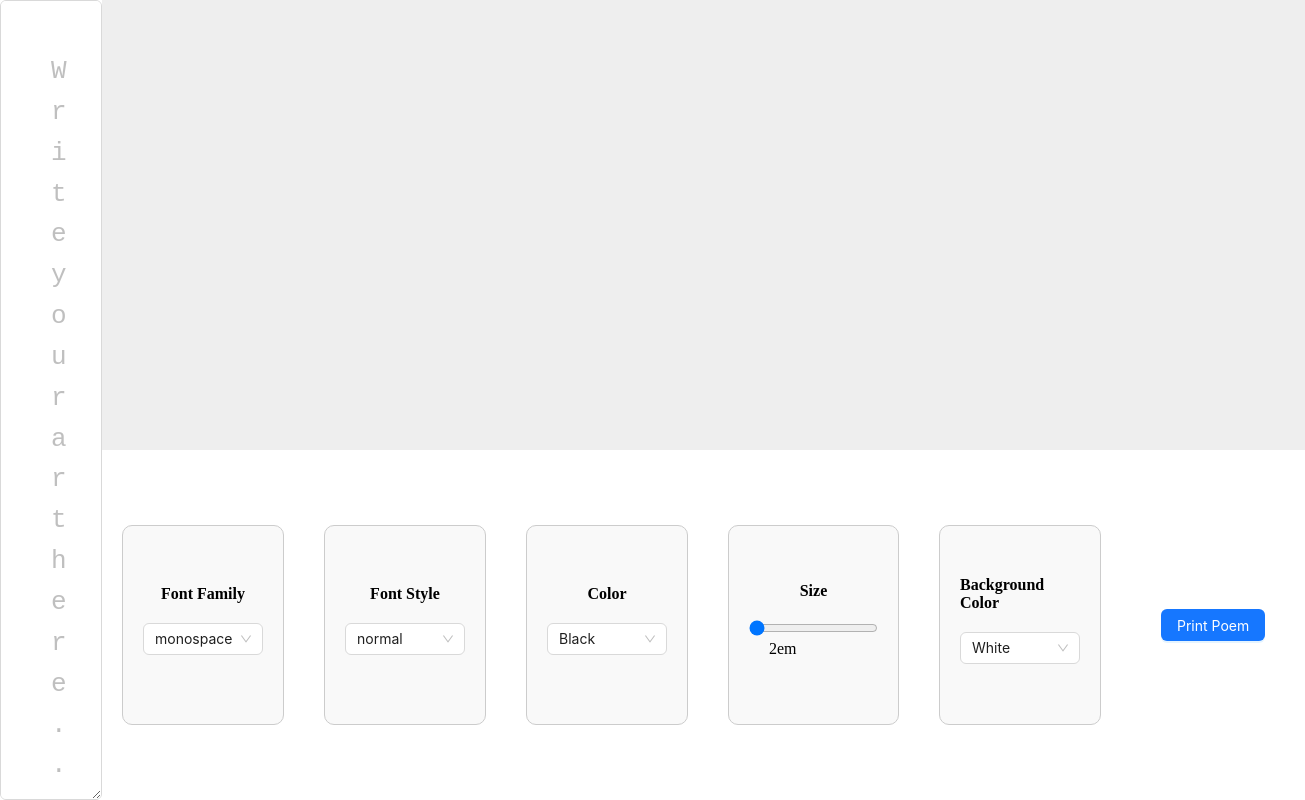
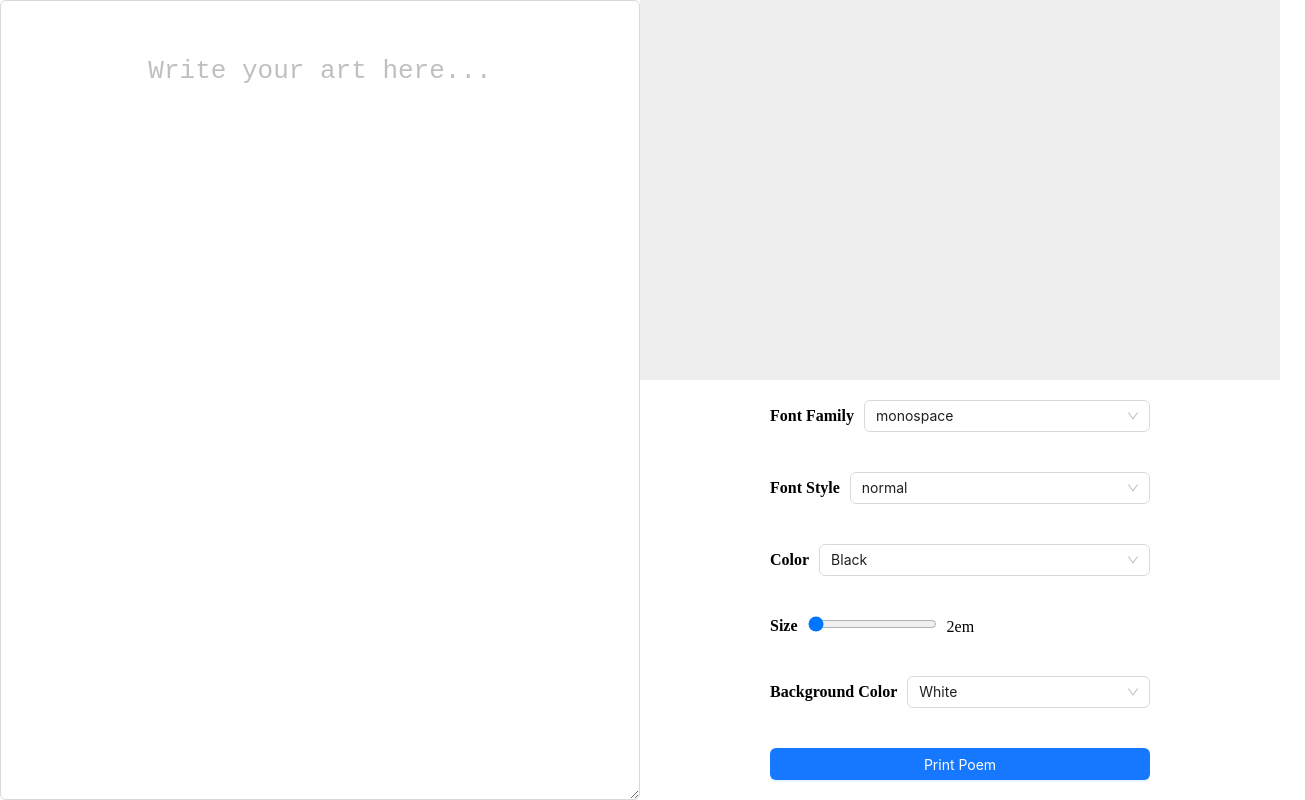
Before and after one commit to DomenicoSacco94/haiku-generator, a React (Vite) app: page / in a window 1280 px wide. Shown: the whole page, 1305 px wide, since content can reach past the window. Built offline with nearby package versions, Linux system fonts and the light colour scheme.

Commit message:
reorganizing content pt2

```diff
--- a/src/components/Controls.css
+++ b/src/components/Controls.css
@@ -1,5 +1,6 @@
 .controls-container {
     display: flex;
+    flex-direction: column;
     justify-content: center;
     align-items: center;
     height: 100%;
@@ -7,36 +8,20 @@
 
 .control-group {
     display: flex;
-    flex-direction: column;
-    justify-content: center;
+    flex-direction: row;
+    justify-content: space-between;
     align-items: center;
-    margin: 0 20px;
-    padding: 20px;
-    border: 1px solid #ccc;
-    border-radius: 10px;
-    background-color: #f9f9f9;
-    height: 200px; /* Ensure all groups have the same height */
-}
-
-.control-group-button {
-  display: flex;
-  flex-direction: column;
-  justify-content: center;
-  align-items: center;
-  margin: 0 20px;
-  padding: 20px;
-  height: 200px;
+    margin: 10px 0;
+    padding: 10px;
+    width: 100%;
+    max-width: 400px;
 }
 
 .control-title {
     font-weight: bold;
-    margin-bottom: 10px;
+    margin-right: 10px;
 }
 
 .control-item {
-    margin: 10px 0;
+    flex-grow: 1;
 }
-
-.control-item label {
-    margin-left: 10px;
-}
--- a/src/components/Controls.tsx
+++ b/src/components/Controls.tsx
@@ -1,6 +1,8 @@
 import { usePoemStore } from '../store/usePoemStore';
 import { Button, Select } from 'antd';
 import './Controls.css';
+
+import {ChangeEvent} from "react";
 
 const { Option } = Select;
 
@@ -10,6 +12,7 @@ const colors = [
     { color: 'Green', colorCode: '#00FF00' },
     { color: 'Blue', colorCode: '#0000FF' },
     { color: 'White', colorCode: '#FFFFFF' },
+    { color: 'Gray', colorCode: '#808080' },
 ];
 
 const fontStyles = ['normal', 'bold', 'italic'];
@@ -33,7 +36,7 @@ function Controls() {
         setTextColor(value);
     };
 
-    const handleSizeChange = (event: React.ChangeEvent<HTMLInputElement>) => {
+    const handleSizeChange = (event: ChangeEvent<HTMLInputElement>) => {
         setTextSize(parseFloat(event.target.value));
     };
 
@@ -98,7 +101,7 @@ function Controls() {
                     ))}
                 </Select>
             </div>
-            <div className="control-group-button">
+            <div className="control-group">
                 <Button className="control-item" type="primary" onClick={handlePrintClick}>Print Poem</Button>
             </div>
         </div>
```
